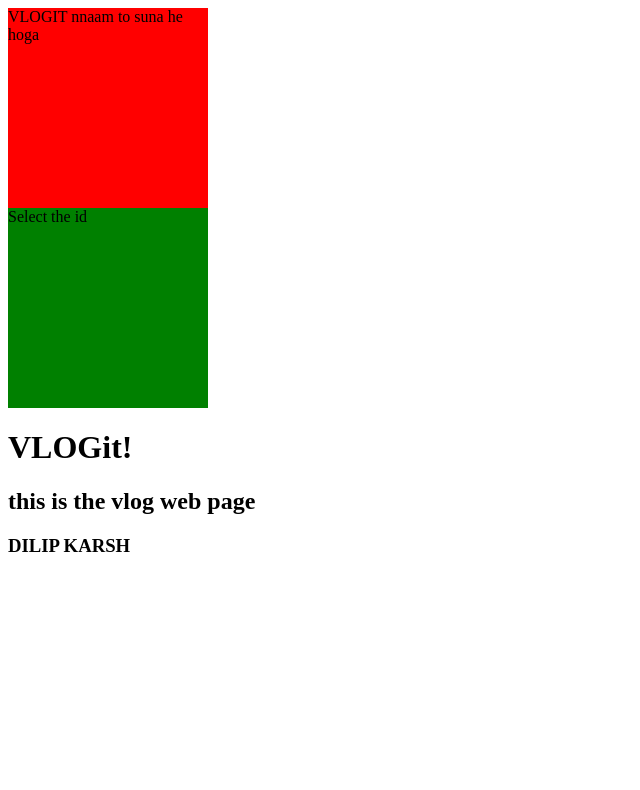
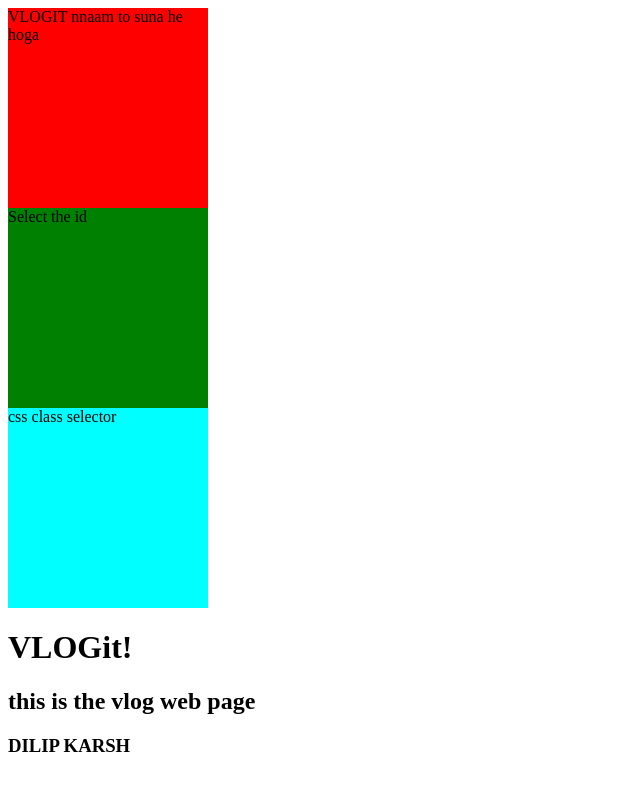
Before and after one commit to chandanprajapa/First-Project-, a plain HTML site: page First Project/index.html in a window 1280 px wide. Shown: the whole page, without its empty margins (0-640 px from the left). Drawn offline with Linux system fonts and the light colour scheme.

Commit message:
.selector

```diff
--- a/First Project/index.html
+++ b/First Project/index.html
@@ -19,12 +19,20 @@
             background:green;
 
         }
+        .b1{
+            display: block;
+            width: 200px;
+            height: 200px;
+            background-color: aqua;
+        }
 
     </style>
 </head>
 <body>
     <div> VLOGIT  nnaam to suna he hoga</div>
     <span id="a1">Select the id  </span>
+    <span class="b1"> css class selector </span>
+
     <h1> VLOGit! </h1>
     <h2> this is the vlog web page </h2>
     <h3>DILIP KARSH  </h3>
```
